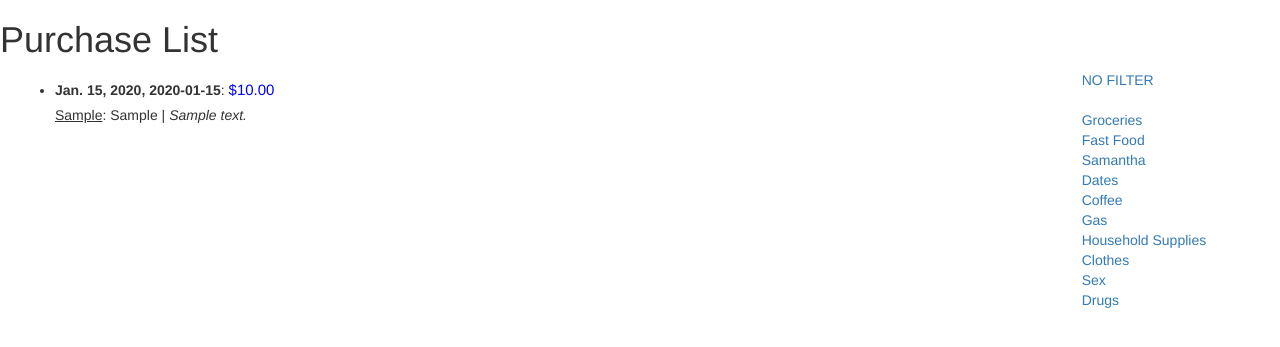
After one commit to brendandagys/Personal-Budgeting-Assistant, a Django app: page /transactions/ in a window 1280 px wide. The commit adds this page. Shown: the top 347 px of the page. Run offline with Django 3.2, Linux system fonts and the light colour scheme; tables that the repository leaves empty hold one stand-in row (values such as "Sample post"); some libraries are stand-ins or nearby versions.

Commit message:
Second commit

```diff
--- a/spending_app/settings.py
+++ b/spending_app/settings.py
@@ -39,6 +39,7 @@ INSTALLED_APPS = [
     'django.contrib.messages',
     'django.contrib.staticfiles',
     'tracker',
+    'import_export',
 ]
 
 MIDDLEWARE = [
@@ -120,5 +121,6 @@ USE_TZ = False
 # https://docs.djangoproject.com/en/2.2/howto/static-files/
 
 STATIC_URL = '/static/'
+STATIC_ROOT = os.path.join(BASE_DIR, 'staticfiles')
 
 django_heroku.settings(locals())
--- a/spending_app/urls.py
+++ b/spending_app/urls.py
@@ -16,8 +16,11 @@ Including another URLconf
 from django.contrib import admin
 from django.urls import path, include
 
+from django.conf import settings
+from django.conf.urls.static import static
+
 urlpatterns = [
     path('admin/', admin.site.urls, name='admin'),
     path('accounts/', include('django.contrib.auth.urls')),
     path('', include('tracker.urls')),
-]
+] + static(settings.STATIC_URL, document_root=settings.STATIC_ROOT)
--- a/tracker/forms.py
+++ b/tracker/forms.py
@@ -13,6 +13,7 @@ class PurchaseForm(forms.Form):
             ('Groceries', 'Groceries'),
             ('Fast Food', 'Fast Food'),
             ('Samantha', 'Samantha'),
+            ('Dates', 'Dates'),
             ('Coffee', 'Coffee'),
             ('Gas', 'Gas'),
             ('Household Supplies', 'Household Supplies'),
@@ -36,14 +37,13 @@ class PurchaseForm(forms.Form):
 
         amount = forms.DecimalField(label='Amount', max_digits=7, decimal_places=2, localize=False, widget=forms.NumberInput(attrs={'class': 'form-control form-control-sm',
                                                                                                                                      'placeholder': 'Amount...'}))
-
         category = forms.ChoiceField(label='Category', choices=CATEGORY_CHOICES)
 
         item = forms.CharField(label='Item(s)', widget=forms.TextInput(attrs={'class': 'form-control form-control-sm',
                                                                               'placeholder': 'Item...'}))
 
-        description = forms.CharField(required=False, label='Description', widget=forms.Textarea(attrs={'class': 'form-control', 'rows': '3', 'placeholder': 'Specifics...'}))
-
+        description = forms.CharField(required=False, label='Description', widget=forms.Textarea(attrs={'class': 'form-control', 'rows': '3',
+                                                                                                        'placeholder': 'Specifics...'}))
 
         def clean_date(self):
             return self.cleaned_data['date']
--- a/tracker/models.py
+++ b/tracker/models.py
@@ -1,4 +1,5 @@
 from django.db import models
+import django_filters
 
 import datetime
 from django.utils import timezone
@@ -20,8 +21,15 @@ class Purchase(models.Model):
     description = models.TextField(blank=True, verbose_name='Description')
 
     class Meta:
-        verbose_name_plural = 'Purchase'
+        verbose_name_plural = 'Purchases'
         verbose_name = 'Purchase'
 
     def __str__(self):
-        return ', '.join([str(date), time, category, item, amount])
+        return ', '.join([str(self.date), self.time, self.category, self.item, str(self.amount)])
+
+class PurchaseFilter(django_filters.FilterSet):
+    category = django_filters.CharFilter(field_name='category', lookup_expr='iexact')
+
+    # class Meta:
+    #     model = Purchase
+    #     fields = ['category']
--- a/tracker/static/css/style.css
+++ b/tracker/static/css/style.css
@@ -0,0 +1,33 @@
+.center {
+    margin: auto;
+    /* justify-content: center; */
+}
+
+input[type="submit"] {
+    display: block;
+    margin: auto;
+}
+
+label[for^="id_"] {
+    color: #FF1493;
+    display: block;
+    margin: 5px 15px;
+    text-align: center;
+}
+
+input[id^="id_"] {
+    color: #3498DB;
+}
+
+textarea[id^="id_"] {
+    color: #3498DB;
+}
+
+select[id^="id_"] {
+    color: #3498DB;
+}
+
+.red_text {
+    color: blue;
+    font-size: 1.5rem;
+}
--- /dev/null
+++ b/tracker/templates/tracker/transaction_list.html
@@ -0,0 +1,63 @@
+<!DOCTYPE html>
+<html lang="en">
+
+    <head>
+        {% load static %}
+
+        <meta charset="utf-8">
+        <meta name="viewport" content="width=device-width, initial-scale=1, shrink-to-fit=no">
+        <meta name="description" content="A spending tracker for finances.">
+        <meta name="author" content="Brendan Dagys">
+
+        <link href="{% static 'css/style.css' %}" rel="stylesheet">
+
+        <!-- Latest compiled and minified CSS -->
+        <link rel="stylesheet" href="https://stackpath.bootstrapcdn.com/bootstrap/3.4.1/css/bootstrap.min.css" integrity="sha384-HSMxcRTRxnN+Bdg0JdbxYKrThecOKuH5zCYotlSAcp1+c8xmyTe9GYg1l9a69psu" crossorigin="anonymous">
+
+        <title>List of Transactions</title>
+
+    </head>
+
+    <body>
+
+        <h1>Purchase List</h1>
+
+        <div class="container-fluid">
+            <div class="row">
+                <div class="col-sm-10">
+
+                    {% if purchase_list %}
+                        <ul>
+                            {% for purchase in purchase_list %}
+                            <li>
+                                <h5><b>{{ purchase.date }}, {{ purchase.time }}</b>: <span class="red_text">${{ purchase.amount }}</span></h5>
+                                <h5><u>{{ purchase.category }}</u>: {{ purchase.item }} | <i>{{ purchase.description }}</i></h5>
+                            </li>
+                            {% endfor %}
+                        </ul>
+                    {% else %}
+                        <h4>There are no purchases recorded.</h1>
+                    {% endif %}
+
+                </div>
+                <div class="col-sm-2">
+                    <a href="http://localhost:8000/transactions/">NO FILTER</a></br></br>
+
+                    <a href="http://localhost:8000/transactions//Groceries">Groceries</a></br>
+                    <a href="http://localhost:8000/transactions//FastFood">Fast Food</a></br>
+                    <a href="http://localhost:8000/transactions//Samantha">Samantha</a></br>
+                    <a href="http://localhost:8000/transactions//Dates">Dates</a></br>
+                    <a href="http://localhost:8000/transactions//Coffee">Coffee</a></br>
+                    <a href="http://localhost:8000/transactions//Gas">Gas</a></br>
+                    <a href="http://localhost:8000/transactions//HouseholdSupplies">Household Supplies</a></br>
+                    <a href="http://localhost:8000/transactions//Clothes">Clothes</a></br>
+                    <a href="http://localhost:8000/transactions//Sex">Sex</a></br>
+                    <a href="http://localhost:8000/transactions//Drugs">Drugs</a>
+
+                </div>
+            </div>
+        </div>
+
+    </body>
+
+</html>
--- a/tracker/urls.py
+++ b/tracker/urls.py
@@ -1,7 +1,11 @@
 from django.contrib import admin
-from django.urls import path
+from django.urls import path, re_path
 from . import views
 
 urlpatterns = [
     path('', views.homepage, name='homepage'),
+    # Regex is for date and for category
+    re_path(r'^transactions/?([\w_]*)/?([\w_]*)$', views.PurchaseListView.as_view(), name='transactions'),
+
+    # path('transactions/', views.PurchaseListView.as_view(), name='purchases'),
 ]
--- a/tracker/views.py
+++ b/tracker/views.py
@@ -1,10 +1,95 @@
 from django.shortcuts import render
+from django.http import HttpResponseRedirect
+from django.shortcuts import get_object_or_404
+from django.views import generic
 from .forms import PurchaseForm
+from .models import Purchase
+
+import datetime
+import re
 
 def homepage(request):
 
-    purchase_form = PurchaseForm()
+    if request.method == 'GET':
 
-    context = { 'purchase_form': purchase_form}
+        purchase_form = PurchaseForm()
+
+    elif request.method == 'POST':
+
+        purchase_form = PurchaseForm(request.POST)
+        # print(purchase_form.errors)
+        purchase_instance = Purchase()
+
+        if purchase_form.is_valid():
+
+            purchase_instance.date = purchase_form.cleaned_data['date']
+            purchase_instance.time = purchase_form.cleaned_data['time'].strip()
+            purchase_instance.amount = purchase_form.cleaned_data['amount']
+            purchase_instance.category = purchase_form.cleaned_data['category'].strip()
+            purchase_instance.item = purchase_form.cleaned_data['item'].strip()
+            purchase_instance.description = purchase_form.cleaned_data['description'].strip()
+
+            purchase_instance.save()
+
+            # This returns a blank form, to clear for the next submission
+            purchase_form = PurchaseForm()
+
+    context = {'purchase_form': purchase_form}
 
     return render(request, 'homepage.html', context=context)
+
+class PurchaseListView(generic.ListView):
+    context_object_name = 'purchase_list'
+    # queryset = Purchase.objects.order_by('-date')
+    template_name = 'tracker/transaction_list.html' # Specify your own template
+
+    def get_date_filter(self, parameter):
+
+        if parameter == 'LastWeek':
+            return datetime.date.today() - datetime.timedelta(days=7)
+        elif parameter == 'LastMonth':
+            return datetime.date.today() - datetime.timedelta(days=30)
+        elif parameter == 'LastThreeMonths':
+            return datetime.date.today() - datetime.timedelta(days=91)
+        elif parameter == 'LastSixMonths:':
+            return datetime.date.today() - datetime.timedelta(days=183)
+        elif parameter == 'LastYear':
+            return datetime.date.today() - datetime.timedelta(days=365)
+        else:
+            return datetime.date.today() - datetime.timedelta(days=1000)
+
+    def get_queryset(self):
+
+        # URL that user was on when filter was clicked
+        from_url = self.request.META.get('HTTP_REFERER')
+        print(from_url)
+        # print(self.request.META['HTTP_REFERER'])
+        if from_url is not None:
+
+        # Find the filter settings from the old page
+            match_date = re.search('transactions/(\w+)/', from_url)
+            match_category = re.search('transactions/\w+/(\w+)/', from_url)
+
+            # If there is one and no new one was specified...
+            if match_date is not None and self.args[0] == '':
+                date_filter = self.get_date_filter(match_date.group(1))
+            # Otherwise process the URL parameter as normal
+            else:
+                 date_filter = self.get_date_filter(self.args[0])
+
+            if match_category is not None and self.args[1] == '':
+                category_filter = match_category.group(1)
+            else:
+                category_filter = self.args[1]
+
+        else:
+            date_filter = self.get_date_filter(self.args[0])
+            category_filter = self.args[1]
+
+
+        if category_filter == '':
+
+            return Purchase.objects.filter(date__gte=date_filter).order_by('-date', '-time')
+
+        return Purchase.objects.filter(date__gte=date_filter, category=category_filter).order_by('-date', '-time')
+        # return Purchase.objects.all()
```
Also changed, not shown: tracker/admin.py (+16 -0 lines), tracker/templates/homepage.html (+10 -1 lines).
